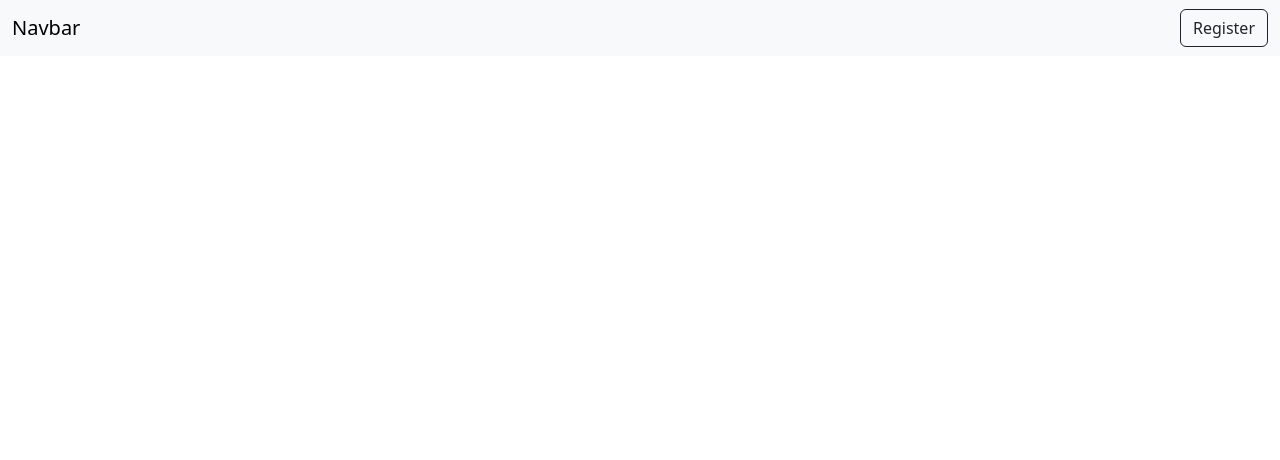
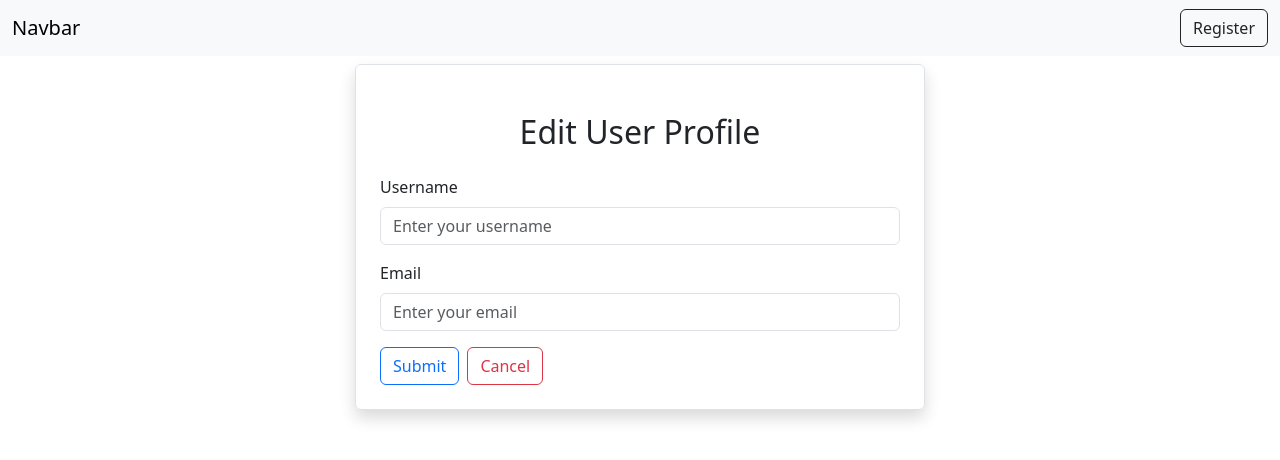
Before and after one commit to heyimvictoria/growsphere-ui, a React (Create React App) app in the folder grow-sphere/: page /editUser/1 in a window 1280 px wide. Before the commit this address had no page. Shown: the top 460 px of the page. Built offline with nearby package versions, Linux system fonts and the light colour scheme; no server answers.

Commit message:
Fully functional front-end

```diff
--- a/grow-sphere/src/App.js
+++ b/grow-sphere/src/App.js
@@ -7,6 +7,8 @@
 import Home from './components/Home';
 
 import '../node_modules/bootstrap/dist/css/bootstrap.min.css';
+import ProfileEdit from './components/user/ProfileEdit';
+import ViewUser from './components/user/ViewUser';
 
 function App() {
     return (
@@ -25,6 +27,8 @@
                 <Routes>
                     <Route exact path='/' element={<Home />}/>
                     <Route exact path='/register' element={<Register />}/>
+                    <Route exact path='/editUser/:id' element={<ProfileEdit />}/>
+                    <Route exact path='/viewUser/:id' element={<ViewUser />}/>
                 </Routes>
 
             </Router>
--- a/grow-sphere/src/components/Home.js
+++ b/grow-sphere/src/components/Home.js
@@ -1,9 +1,12 @@
 import React, { useEffect, useState } from 'react';
 import axios from 'axios';
+import { Link, useParams } from 'react-router-dom';
 
 export default function Home() {
 
-    const [users,setUsers]=useState([])
+    const [users,setUsers]=useState([]);
+
+    const {id} = useParams();
 
     useEffect(() => {
       loadUsers();
@@ -13,6 +16,11 @@
     const loadUsers=async() => {
       const result = await axios.get("http://localhost:8080/users");
       setUsers(result.data);
+    }
+
+    const deleteUser = async (id) => {
+      await axios.delete(`http://localhost:8080/user/${id}`)
+      loadUsers();
     }
 
   return (
@@ -36,9 +44,9 @@
           <td>{user.username}</td>
           <td>{user.email}</td>
           <td>
-            <button className='btn btn-primary mx-2'>View</button>
-            <button className='btn btn-outline-primary mx-2'>Edit</button>
-            <button className='btn btn-primary mx-2'>Delete</button>
+            <Link className='btn btn-primary mx-2' to={`/viewUser/${user.id}`}>View</Link>
+            <Link className='btn btn-outline-primary mx-2' to={`/editUser/${user.id}`}>Edit</Link>
+            <button className='btn btn-primary mx-2' onClick={()=>deleteUser(user.id)}>Delete</button>
           </td>
         </tr>
       ))
--- a/grow-sphere/src/components/NavBar.js
+++ b/grow-sphere/src/components/NavBar.js
@@ -6,7 +6,7 @@
         <div>
             <nav className="navbar navbar-expand-lg bg-body-tertiary">
                 <div className="container-fluid">
-                    <a className="navbar-brand" href="#">Navbar</a>
+                    <Link className="navbar-brand" to={"/"}>Navbar</Link>
                     <button className="navbar-toggler" type="button" data-bs-toggle="collapse" data-bs-target="#navbarSupportedContent" aria-controls="navbarSupportedContent" aria-expanded="false" aria-label="Toggle navigation">
                         <span className="navbar-toggler-icon"></span>
                     </button>
--- a/grow-sphere/src/components/user/ProfileEdit.js
+++ b/grow-sphere/src/components/user/ProfileEdit.js
@@ -0,0 +1,74 @@
+import axios from 'axios';
+import React, { useEffect, useState } from 'react'
+import { Link, useNavigate, useParams } from 'react-router-dom';
+
+export default function ProfileEdit() {
+
+    let navigate = useNavigate();
+
+    const {id} = useParams();
+
+    const [user, setUser] = useState({
+        username: "",
+        email: ""
+    });
+
+    const { username, email } = user;
+
+    const onInputChange = (e) => {
+        setUser({ ...user, [e.target.name]: e.target.value })
+    };
+
+    useEffect(() => {
+        loadUser();
+    }, []);
+
+    const onSubmit = async (e) => {
+        e.preventDefault();
+        await axios.put(`http://localhost:8080/user/${id}`, user);
+        navigate('/');
+    };
+
+    const loadUser = async () => {
+        const result = await axios.get(`http://localhost:8080/user/${id}`);
+        setUser(result.data);
+    }
+
+    return (
+        <div className='container'>
+            <div className='row'>
+                <div className='col-md-6 offset-md-3 border rounded p-4 mt-2 shadow'>
+                    <h2 className='text-center m-4'>Edit User Profile</h2>
+                    <form onSubmit={(e) => onSubmit(e)}>
+                        <div className='mb-3'>
+                            <label htmlFor='Name' className='form-label'>
+                                Username
+                            </label>
+                            <input
+                                type={'text'}
+                                className='form-control'
+                                placeholder='Enter your username'
+                                name='username'
+                                value={username}
+                                onChange={(e) => onInputChange(e)} />
+                        </div>
+                        <div className='mb-3'>
+                            <label htmlFor='Email' className='form-label'>
+                                Email
+                            </label>
+                            <input
+                                type={'text'}
+                                className='form-control'
+                                placeholder='Enter your email'
+                                name='email'
+                                value={email}
+                                onChange={(e) => onInputChange(e)} />
+                        </div>
+                        <button type='submit' className='btn btn-outline-primary'>Submit</button>
+                        <Link className='btn btn-outline-danger mx-2' to='/'>Cancel</Link>
+                    </form>
+                </div>
+            </div>
+        </div>
+    )
+}
--- /dev/null
+++ b/grow-sphere/src/components/user/ViewUser.js
@@ -0,0 +1,48 @@
+import axios from 'axios';
+import React, { useEffect, useState } from 'react'
+import { Link, useParams } from 'react-router-dom'
+
+export default function ViewUser() {
+
+    const [user, setUser] = useState({
+        username:"",
+        email:""
+    });
+
+    const {id} = useParams();
+
+    useEffect(()=> {
+        loadUser();
+    })
+
+    const loadUser = async ()=>{
+        const result = await axios.get(`http://localhost:8080/user/${id}`)
+        setUser(result.data)
+    }
+
+    return (
+        <div className='container'>
+            <div className='row'>
+                <div className='col-md-6 offset-md-3 border rounded p-4 mt-2 shadow'>
+                    <h2 className='text-center m-4'>View User</h2>
+                    <div className='card'>
+                        <div className='card-header'>
+                            Details of user id: {user.id}
+                            <ul className='list-group list-group-flush'>
+                                <li className='list-group-item'>
+                                    <b>Username: </b>
+                                    {user.username}
+                                </li>
+                                <li className='list-group-item'>
+                                    <b>Email: </b>
+                                    {user.email}
+                                </li>
+                            </ul>
+                        </div>
+                    </div>
+                    <Link className='btn btn-secondary my-2' to={"/"}>Back to Home</Link>
+                </div>
+            </div>
+        </div>
+    );
+}
```
